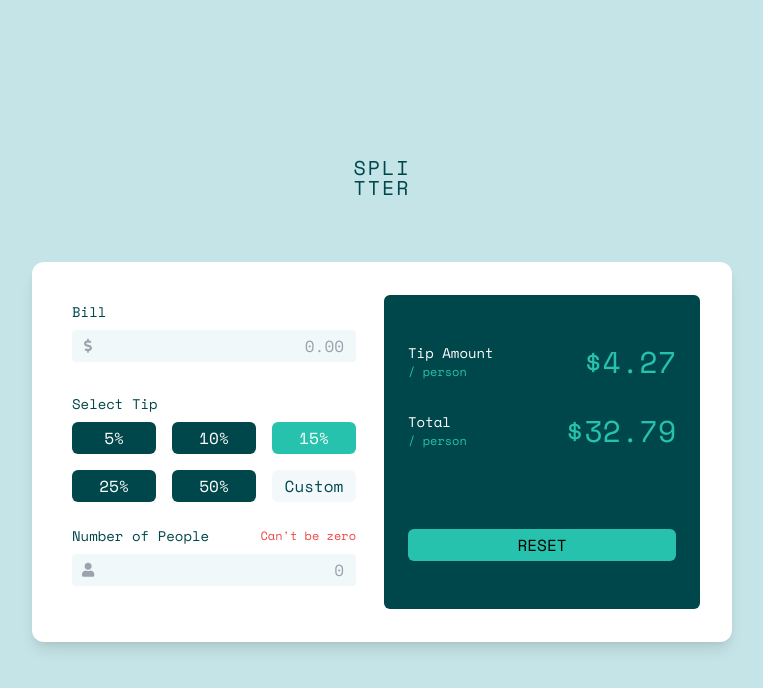
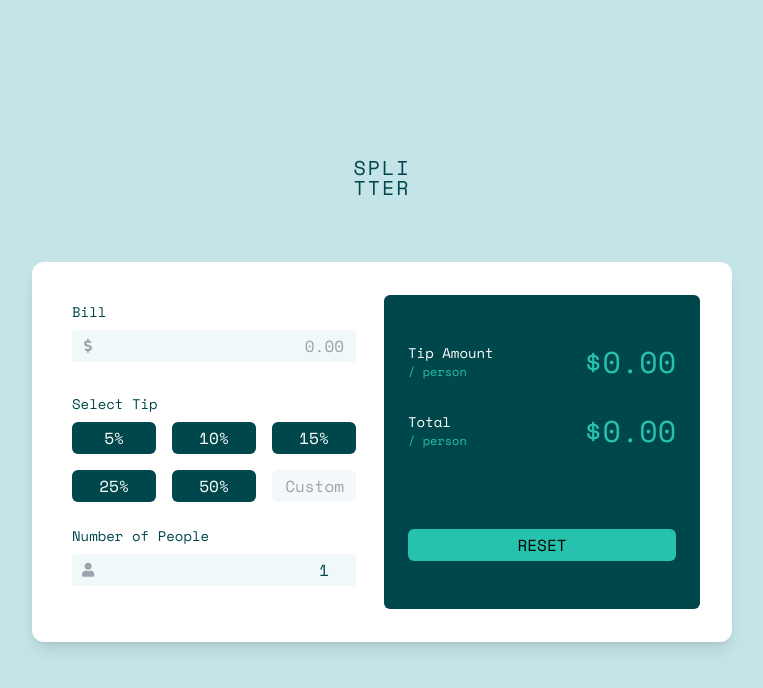
Before and after one commit to mukolwesofts/tip-calculator, a Vue app: page / in a window 1280 px wide. Shown: the top 688 px of the page, without its empty margins (258-1021 px from the left). Built offline with nearby package versions, Linux system fonts and the light colour scheme.

Commit message:
implament the reset button

```diff
--- a/src/components/TipCalcLayout.vue
+++ b/src/components/TipCalcLayout.vue
@@ -3,23 +3,44 @@
         <h3 class="leading-5 tracking-widest font-medium text-xl text-center text-blue-sharpe mt-20 md:mt-0"><span>SPLI</span><br><span>TTER</span></h3>
 
         <div class="bg-white flex flex-col md:flex-row md:items-center md:justify-between md:space-x-5 p-6 md:p-8 rounded-t-xl rounded-b-none md:rounded-xl mt-16 w-screen md:w-700 md:shadow-lg">
-            <Form/>
+            <Form v-on:calculated-tips="calculatedTips" :reset-calc="resetCalc"/>
 
-            <Details/>
+            <Details :total-tip="totalTipPerPerson" :total-bill="totalBillPerPerson" v-on:reset-calculator="resetCalculator"/>
         </div>
     </div>
 </template>
 
 <script>
-import { defineComponent } from 'vue';
 import Details from './partials/Details.vue'
 import Form from './partials/Form.vue'
 
-export default defineComponent({
-  name: 'App',
-  components: {
-      Details,
-      Form
-  }
-})
+export default {
+    name: 'App',
+
+    components: {
+        Details,
+        Form
+    },
+
+    data(){
+        return {
+            totalBillPerPerson: '0.00',
+            totalTipPerPerson: '0.00',
+            resetCalc: false
+        }
+    },
+
+    methods: {
+        calculatedTips(data) {
+            this.totalBillPerPerson = data.totalBillPerPerson;
+            this.totalTipPerPerson = data.totalTipPerPerson;
+        },
+
+        resetCalculator() {
+            this.resetCalc = true;
+            this.totalBillPerPerson = '0.00';
+            this.totalTipPerPerson = '0.00';
+        }
+    }
+}
 </script>
--- a/src/components/partials/Details.vue
+++ b/src/components/partials/Details.vue
@@ -8,7 +8,7 @@
                 </div>
 
                 <div class="text-blue-java">
-                    <p class="text-3xl">$4.27</p>
+                    <p class="text-3xl">${{totalTip}}</p>
                 </div>
             </div>
 
@@ -19,12 +19,12 @@
                 </div>
 
                 <div class="text-blue-java">
-                    <p class="text-3xl">$32.79</p>
+                    <p class="text-3xl">${{totalBill}}</p>
                 </div>
             </div>
 
             <div class="mt-20 w-full">
-                <button class="btn btn-block rounded-md h-8 w-full bg-blue-java">RESET</button>
+                <button class="btn btn-block rounded-md h-8 w-full bg-blue-java" @click="$emit('reset-calculator')">RESET</button>
             </div>
         </div>
     </div>
@@ -33,6 +33,17 @@
 <script>
 export default {
 
-name: "Details"
+    name: "Details",
+
+    props: {
+        totalTip: {
+            type: String,
+            required: true
+        },
+        totalBill: {
+            type: String,
+            required: true
+        }
+    }
 }
 </script>
--- a/src/components/partials/Form.vue
+++ b/src/components/partials/Form.vue
@@ -13,6 +13,7 @@
                     </div>
                     <input
                     type="text"
+                    v-model="totalBill"
                     class="flex-shrink flex-grow flex-auto leading-normal w-px border-0 h-8 border-grey-light rounded rounded-l-none px-3 self-center relative bg-transparent text-base outline-none text-right text-blue-sharpe"
                     placeholder="0.00"
                     />
@@ -24,19 +25,31 @@
             <p class="text-sm text-blue-sharpe">Select Tip</p>
 
             <div class="w-full grid grid-cols-3 gap-4 mt-2">
-                <div class="bg-blue-sharpe text-white rounded-md h-8 flex items-center justify-center">5%</div>
-                <div class="bg-blue-sharpe text-white rounded-md h-8 flex items-center justify-center">10%</div>
-                <div class="bg-blue-java text-white rounded-md h-8 flex items-center justify-center">15%</div>
-                <div class="bg-blue-sharpe text-white rounded-md h-8 flex items-center justify-center">25%</div>
-                <div class="bg-blue-sharpe text-white rounded-md h-8 flex items-center justify-center">50%</div>
-                <div class="bg-blue-squeeze text-blue-sharpe rounded-md h-8 flex items-center justify-center">Custom</div>
+                <div class="bg-blue-sharpe text-white rounded-md h-8 flex items-center justify-center cursor-pointer"
+                :class="{'bg-blue-java': tipPercentage === 5}" @click="calculateTip(5)">5%</div>
+                <div class="bg-blue-sharpe text-white rounded-md h-8 flex items-center justify-center cursor-pointer"
+                :class="{'bg-blue-java': tipPercentage === 10}" @click="calculateTip(10)">10%</div>
+                <div class="bg-blue-sharpe text-white rounded-md h-8 flex items-center justify-center cursor-pointer"
+                :class="{'bg-blue-java': tipPercentage === 15}" @click="calculateTip(15)">15%</div>
+                <div class="bg-blue-sharpe text-white rounded-md h-8 flex items-center justify-center cursor-pointer"
+                :class="{'bg-blue-java': tipPercentage === 25}" @click="calculateTip(25)">25%</div>
+                <div class="bg-blue-sharpe text-white rounded-md h-8 flex items-center justify-center cursor-pointer"
+                :class="{'bg-blue-java': tipPercentage === 50}" @click="calculateTip(50)">50%</div>
+                <div class="bg-blue-squeeze text-blue-sharpe rounded-md h-8 flex items-center justify-center">
+                    <input
+                    type="text"
+                    v-model="customPercentage"
+                    class="w-full leading-normal border-0 border-grey-light rounded rounded-l-none px-3 self-center relative bg-transparent text-base outline-none text-right text-blue-sharpe"
+                    placeholder="Custom"
+                    />
+                </div>
             </div>
         </div>
 
         <div class="mt-6">
             <div class="flex items-center justify-between">
                 <p class="text-sm text-blue-sharpe">Number of People</p>
-                <p class="text-xs text-red-500">Can't be zero</p>
+                <p v-if="showError" class="text-xs text-red-500">Can't be zero</p>
             </div>
 
             <form action="" class="mt-2 flex flex-col w-full">
@@ -49,7 +62,8 @@
                         </span>
                     </div>
                     <input
-                    type="text"
+                    type="number"
+                    v-model="totalPeople"
                     class="flex-shrink flex-grow flex-auto leading-normal w-px border-0 h-8 border-grey-light rounded rounded-l-none px-3 self-center relative bg-transparent text-base outline-none text-right text-blue-sharpe"
                     placeholder="0"
                     />
@@ -60,7 +74,94 @@
 </template>
 
 <script>
-export default {
-    name: "Form"
-}
+    export default {
+        name: "Form",
+
+        props:{
+            resetCalc: {
+                type: Boolean,
+                required: true
+            }
+        },
+
+        data(){
+            return {
+                totalBill: null,
+                totalPeople: 1,
+                totalTip: null,
+                showError: false,
+                tipPercentage: 5,
+                customPercentage: null,
+                totalTipPerPerson: null,
+                totalBillPerPerson: null,
+            }
+        },
+
+        watch: {
+            totalPeople: {
+                immediate: true,
+                handler: function(){
+                    this.showError = this.totalPeople  !== '' && this.totalPeople <= 0;
+                    if(this.totalPeople > 0) {
+                        this.calculateTipPerPerson();
+                    }
+                }
+            },
+
+            totalBill: {
+                immediate: true,
+                handler: function(){
+                    if(this.totalPeople > 0) {
+                        this.calculateTipPerPerson();
+                    }
+                }
+            },
+
+            customPercentage: {
+                immediate: true,
+                handler: function(){
+                    this.calculateTip(this.customPercentage)
+                }
+            },
+
+            resetCalc: {
+                immediate: true,
+                handler: function(val){
+                    if(this.resetCalc) {
+                        console.log(this.totalBill);
+                        this.totalBill = '';
+                        this.totalPeople = 1;
+                        this.totalTip = '';
+                        this.showError = false;
+                        this.tipPercentage = 5;
+                        this.customPercentage = '';
+                        this.totalTipPerPerson = '';
+                        this.totalBillPerPerson = '';
+                    }
+                },
+            }
+        },
+
+        methods: {
+            calculateTip(tip) {
+                this.tipPercentage = tip;
+                this.totalTip = (tip/100 * this.totalBill).toFixed(2);
+                this.calculateTipPerPerson();
+                this.emitTip();
+            },
+
+            calculateTipPerPerson(){
+                this.totalTipPerPerson = (this.totalTip / this.totalPeople).toFixed(2);
+                this.totalBillPerPerson = (this.totalBill / this.totalPeople).toFixed(2);
+                this.emitTip();
+            },
+
+            emitTip() {
+                this.$emit('calculated-tips', {
+                    "totalBillPerPerson": this.totalBillPerPerson,
+                    "totalTipPerPerson": this.totalTipPerPerson
+                })
+            }
+        }
+    }
 </script>
```
